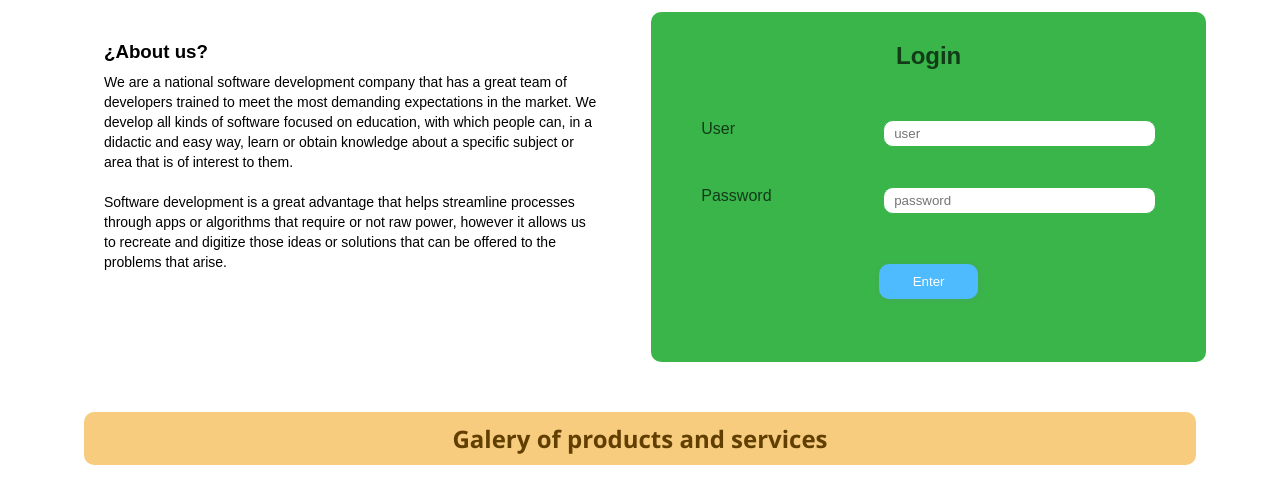
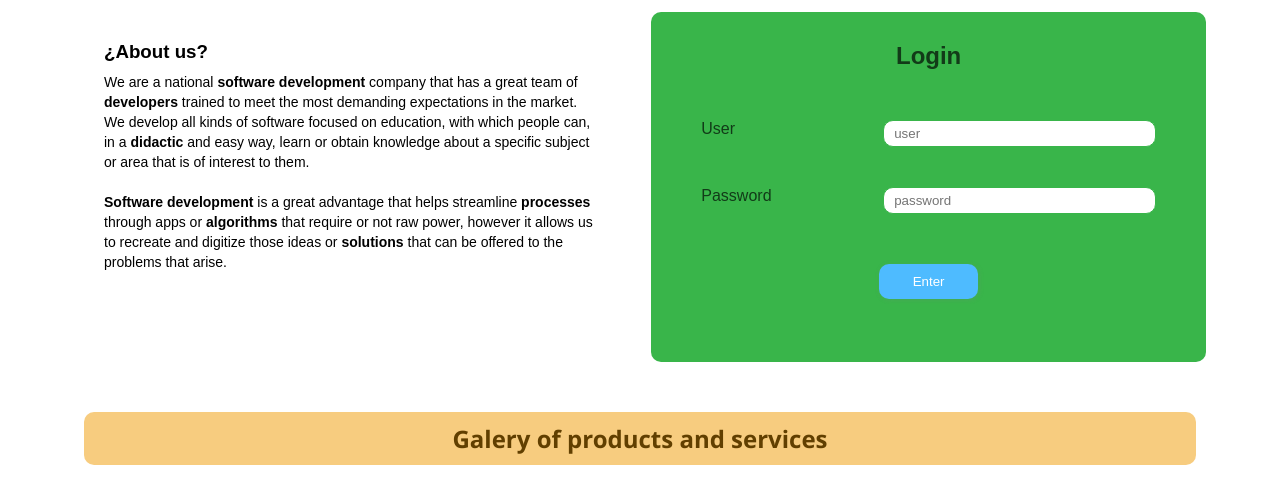
Before and after one commit to IASV/Drapps, a plain HTML site: page index.html in a window 1280 px wide. Shown: the part 594-1096 px from the top of the page. Drawn offline with Linux system fonts and the light colour scheme.

Commit message:
Semantic

```diff
--- a/index.html
+++ b/index.html
@@ -32,16 +32,16 @@
                 <h3>¿About us?</h3>
 
                 <p>
-                    We are a national software development company that has a great team of
-                    developers trained to meet the most demanding expectations in the market.
+                    We are a national <strong>software development</strong> company that has a great team of
+                    <strong>developers</strong> trained to meet the most demanding expectations in the market.
                     We develop all kinds of software focused on education, with which people can,
-                    in a didactic and easy way, learn or obtain knowledge about a specific subject
+                    in a <strong>didactic</strong> and easy way, learn or obtain knowledge about a specific subject
                     or area that is of interest to them.
                     <br>
                     <br>
-                    Software development is a great advantage that helps streamline processes through
-                    apps or algorithms that require or not raw power, however it allows us to recreate
-                    and digitize those ideas or solutions that can be offered to the problems that arise.
+                    <strong>Software development</strong> is a great advantage that helps streamline <strong>processes</strong> through
+                    apps or <strong>algorithms</strong> that require or not raw power, however it allows us to recreate
+                    and digitize those ideas or <strong>solutions</strong> that can be offered to the problems that arise.
                 </p>
 
             </article>
```
